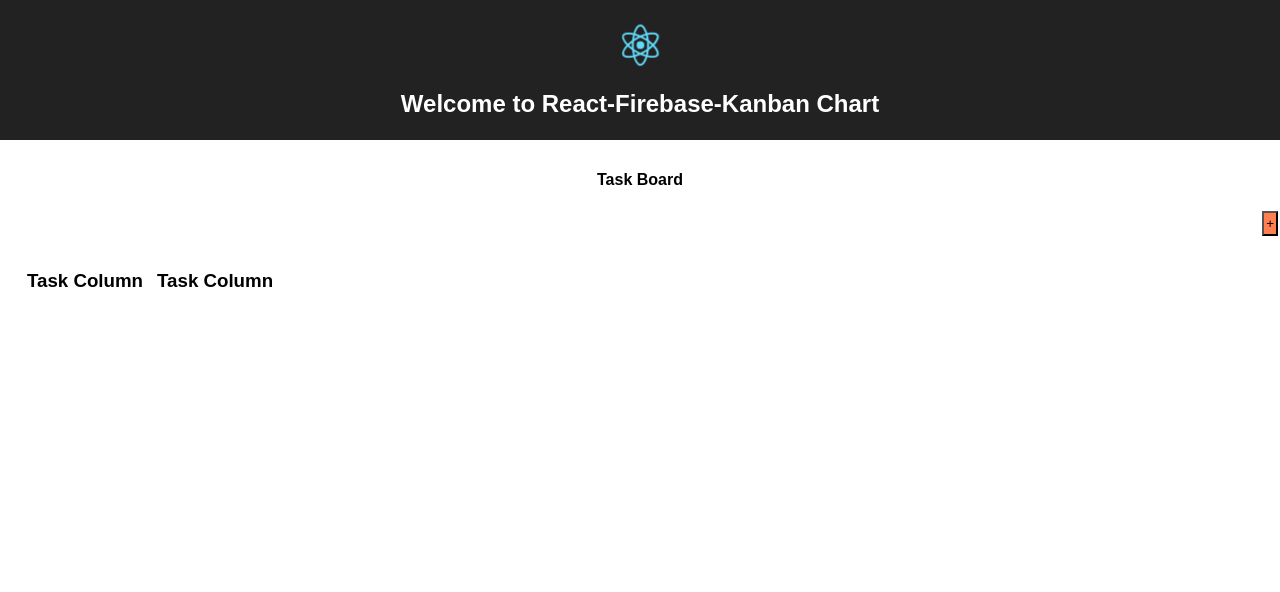
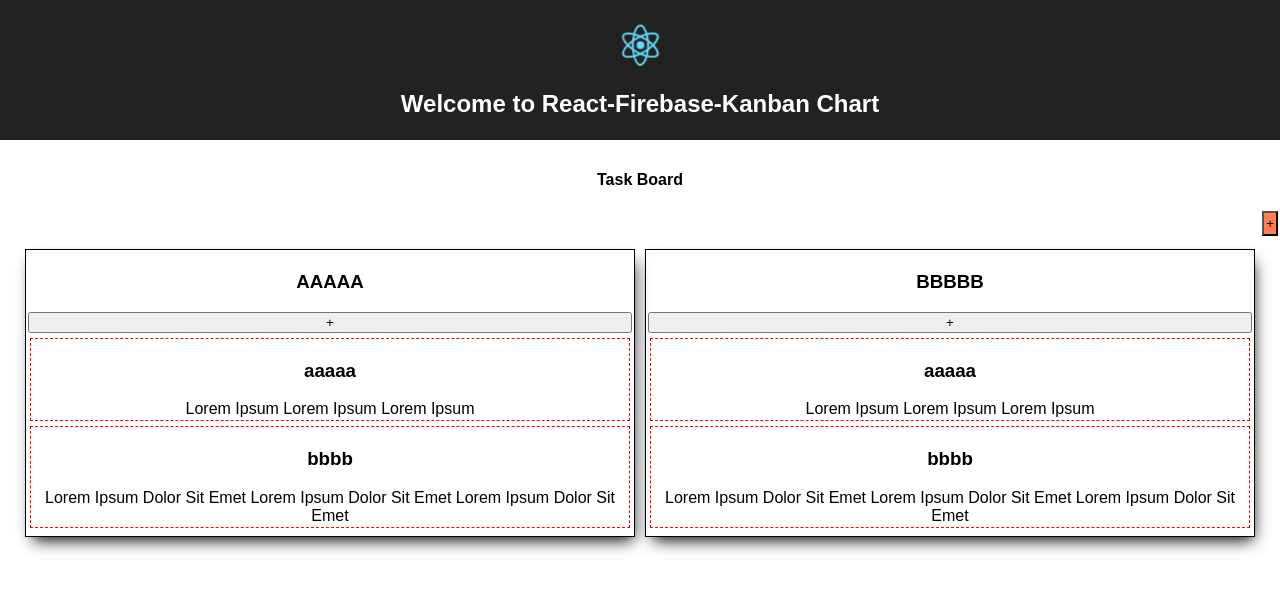
Before and after one commit to taz106/react-firebase-kanban, a React (Create React App) app: page / in a window 1280 px wide. Shown: the top 592 px of the page. Built offline with nearby package versions, Linux system fonts and the light colour scheme.

Commit message:
drag event going on

```diff
--- a/package.json
+++ b/package.json
@@ -5,6 +5,7 @@
   "dependencies": {
     "react": "^16.2.0",
     "react-dom": "^16.2.0",
+    "react-draggable": "^3.0.5",
     "react-router": "^4.2.0",
     "react-router-dom": "^4.2.2",
     "react-scripts": "1.1.1"
--- a/src/App.css
+++ b/src/App.css
@@ -12,6 +12,7 @@
   height: 100px;
   padding: 20px;
   color: white;
+  width: auto;
 }
 
 .App-title {
--- a/src/App.js
+++ b/src/App.js
@@ -7,10 +7,22 @@ class App extends Component {
   chart = {
     columns: [{
       title: 'AAAAA',
-      cards: []
+      cards: [{
+        title: "aaaaa",
+        description: "Lorem Ipsum Lorem Ipsum Lorem Ipsum"
+      }, {
+        title: "bbbb",
+        description: "Lorem Ipsum Dolor Sit Emet Lorem Ipsum Dolor Sit Emet Lorem Ipsum Dolor Sit Emet"
+      }]
     }, {
       title: 'BBBBB',
-      cards: []
+      cards: [{
+        title: "aaaaa",
+        description: "Lorem Ipsum Lorem Ipsum Lorem Ipsum"
+      }, {
+        title: "bbbb",
+        description: "Lorem Ipsum Dolor Sit Emet Lorem Ipsum Dolor Sit Emet Lorem Ipsum Dolor Sit Emet"
+      }]
     }]
   };
 
--- /dev/null
+++ b/src/components/card/Card.css
@@ -0,0 +1,5 @@
+.Card {
+  margin: 5px 2px;
+  padding: 2px;
+  border: 1px dashed red;
+}
--- /dev/null
+++ b/src/components/card/Card.js
@@ -0,0 +1,17 @@
+import React, { Component } from 'react';
+import './Card.css';
+
+class Card extends Component {
+
+  render() {
+    let card = this.props.card;
+    return (
+      <div className="Card">
+        <h3>{card.title}</h3>
+        <div>{card.description}</div>
+      </div>
+    )
+  }
+}
+
+export default Card;
--- a/src/components/chart/Chart.js
+++ b/src/components/chart/Chart.js
@@ -4,22 +4,31 @@ import Column from '../column/Column';
 
 class Chart extends Component {
 
-  renderColumns = this.props.chart.columns.map(
-    column => {
-      return (<Column column={column} />)
-    }
-  )
+  constructor(props) {
+    super(props);
+    this.state = {
+      columns: props.chart.columns
+    };
+    this.addOneTaskColumn = this.addOneTaskColumn.bind(this);
+  }
+
+  addOneTaskColumn(e) {
+    this.setState(
+      prevState => prevState.columns.push({title: 'DDDD', cards: []})
+    );
+  }
 
   render() {
+    let columns = this.state.columns;
     return (
       <div>
         <div className="ChartHeader">
           <h4>Task Board</h4>
-          <button>+</button>
+          <button onClick={this.addOneTaskColumn}>+</button>
         </div>
         <br/>
         <div className="Chart">
-          {this.renderColumns}
+          {columns.map((column, index) => <Column key={index} column={column} />)}
         </div>
       </div>
     )
--- a/src/components/column/Column.css
+++ b/src/components/column/Column.css
@@ -1,4 +1,9 @@
 .Column {
+  min-width: 200px;
   margin: 0 5px;
   padding: 3px 2px;
+  border: 1px solid black;
+  box-shadow: 3px 8px 15px -5px;
+  display: flex;
+  flex-direction: column;
 }
--- a/src/components/column/Column.js
+++ b/src/components/column/Column.js
@@ -1,14 +1,65 @@
 import React, { Component } from 'react';
 import './Column.css';
-
+import Card from '../card/Card';
+import Draggable from 'react-draggable';
 class Column extends Component {
 
+  constructor(props) {
+    super(props);
+    this.state = {
+      column: props.column
+    };
+    this.addOneCard = this.addOneCard.bind(this);
+    this.handleStart = this.handleStart.bind(this);
+    this.handleDrag = this.handleDrag.bind(this);
+    this.handleStop = this.handleStop.bind(this);
+  }
+
+  addOneCard() {
+    this.setState(
+      prevState => prevState.column.cards.push({
+        title: 'New Added Card',
+        description: 'Lorem Ipsum Dolor Site Emet Lorem Ipsum Dolor Site Emet Lorem Ipsum Dolor Site Emet'
+      })
+    )
+  }
+
+  handleStart(e) {
+    console.log(e);
+    console.log("drag start");
+  }
+
+  handleDrag(e) {
+    console.log(e);
+  }
+
+  handleStop(e) {
+    console.log('drag stop');
+    console.log(e);
+  }
+
   render() {
+    let column = this.state.column;
     return (
       <div className="Column">
-        <h3>Task Column</h3>
+        <h3>{column.title}</h3>
+        <button onClick={this.addOneCard}>+</button>
         <div>
-
+          {column.cards.map((card, index) =>
+            <Draggable
+            key={index}
+            allowAnyClick={false}
+            handle=".dragStartEndAres"
+            defaultPosition={{x: 0, y: 0}}
+            position={null}
+            onStart={this.handleStart}
+            onDrag={this.handleDrag}
+            onStop={this.handleStop}>
+              <div className="dragStartEndAres">
+                <Card key={index} card={card}/>
+              </div>
+            </Draggable>)
+          }
         </div>
       </div>
     );
```
Also changed, not shown: 1 other file (tests, documents, lock files or other folders).
